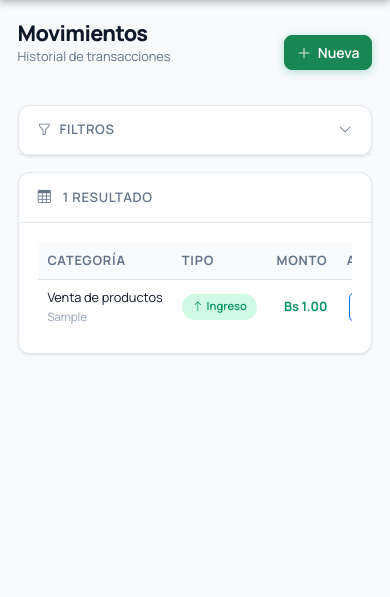
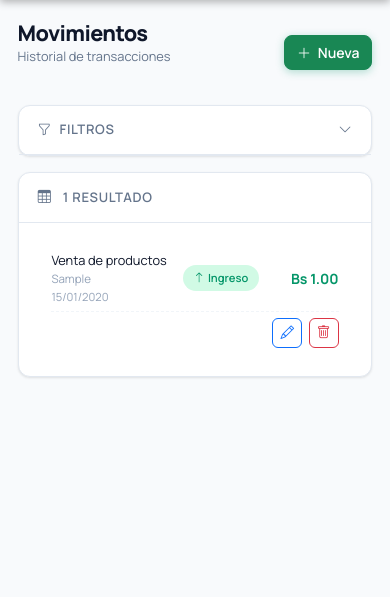
Before and after one commit to raul93611/caja, a PHP site: page /transacciones.php in a window 390 px wide. Shown: the part 54-651 px from the top of the page. Run offline with PHP 8.4, Linux system fonts and the light colour scheme; a user stored in the database is signed in; data comes from the database, SQL or seed files in the repository; tables that the repository leaves empty hold one stand-in row (values such as "Sample post").

Commit message:
small fixes

```diff
--- a/transacciones.php
+++ b/transacciones.php
@@ -117,6 +117,55 @@ require '_layout.php';
   </div>
 </div>
 
+<style>
+@media (max-width: 767px) {
+  .table-movimientos thead { display: none; }
+  .table-movimientos tbody tr {
+    display: flex;
+    flex-wrap: wrap;
+    align-items: center;
+    padding: .55rem .85rem;
+    gap: 0;
+    border-bottom: 1px solid #f1f5f9;
+  }
+  .table-movimientos tbody tr:last-child { border-bottom: none; }
+  .table-movimientos tbody tr td {
+    display: block;
+    border: none !important;
+    padding: 0;
+  }
+  .table-movimientos td.col-cat   { flex: 1; min-width: 0; padding-right: .5rem; }
+  .table-movimientos td.col-tipo  { display: flex; align-items: center; }
+  .table-movimientos td.col-monto {
+    text-align: right;
+    font-weight: 700;
+    font-size: .88rem;
+    padding-left: .5rem;
+    min-width: 80px;
+  }
+  .table-movimientos td.col-monto .text-muted-sm { display: none; }
+  .table-movimientos td.col-acciones {
+    width: 100%;
+    display: flex;
+    justify-content: flex-end;
+    gap: .4rem;
+    padding-top: .35rem;
+    border-top: 1px dashed #f1f5f9 !important;
+    margin-top: .35rem;
+  }
+  .table-movimientos td.col-date,
+  .table-movimientos td.col-cant { display: none !important; }
+
+  /* inject date into category cell via data attr */
+  .table-movimientos td.col-cat .row-date {
+    display: block;
+    font-size: .7rem;
+    color: #94a3b8;
+    margin-top: .1rem;
+  }
+}
+</style>
+
 <!-- Tabla -->
 <div class="card">
   <div class="card-header d-flex align-items-center justify-content-between">
@@ -146,13 +195,13 @@ require '_layout.php';
       </div>
     <?php else: ?>
       <div class="table-responsive">
-        <table class="table table-hover mb-0">
+        <table class="table table-hover mb-0 table-movimientos">
           <thead>
             <tr>
-              <th class="col-mobile-hide">Fecha</th>
+              <th>Fecha</th>
               <th>Categoría</th>
               <th>Tipo</th>
-              <th class="col-mobile-hide">Cant.</th>
+              <th>Cant.</th>
               <th class="text-end">Monto</th>
               <th class="text-center" style="width:80px">Acciones</th>
             </tr>
@@ -160,24 +209,25 @@ require '_layout.php';
           <tbody>
             <?php foreach ($transacciones as $t): ?>
             <tr id="row-<?= $t['id'] ?>">
-              <td class="text-muted-sm col-mobile-hide"><?= date('d/m/Y', strtotime($t['fecha'])) ?></td>
-              <td style="max-width:140px;">
+              <td class="text-muted-sm col-date"><?= date('d/m/Y', strtotime($t['fecha'])) ?></td>
+              <td class="col-cat">
                 <div style="overflow:hidden;text-overflow:ellipsis;white-space:nowrap;"><?= h($t['categoria']) ?></div>
                 <?php if ($t['detalles']): ?>
-                  <div class="text-muted-sm" style="font-size:.72rem;overflow:hidden;text-overflow:ellipsis;white-space:nowrap;max-width:130px;">
+                  <div class="text-muted-sm" style="font-size:.72rem;overflow:hidden;text-overflow:ellipsis;white-space:nowrap;">
                     <?= h($t['detalles']) ?>
                   </div>
                 <?php endif; ?>
+                <span class="row-date"><?= date('d/m/Y', strtotime($t['fecha'])) ?></span>
               </td>
-              <td>
+              <td class="col-tipo">
                 <?php if ($t['tipo'] === 'ingreso'): ?>
                   <span class="badge-income"><i class="bi bi-arrow-up"></i> Ingreso</span>
                 <?php else: ?>
                   <span class="badge-expense"><i class="bi bi-arrow-down"></i> Egreso</span>
                 <?php endif; ?>
               </td>
-              <td class="text-muted-sm col-mobile-hide"><?= rtrim(rtrim(number_format($t['cantidad'],3),'0'),'.') ?></td>
-              <td class="text-end <?= $t['tipo'] === 'ingreso' ? 'text-income' : 'text-expense' ?>">
+              <td class="text-muted-sm col-cant"><?= rtrim(rtrim(number_format($t['cantidad'],3),'0'),'.') ?></td>
+              <td class="col-monto <?= $t['tipo'] === 'ingreso' ? 'text-income' : 'text-expense' ?>">
                 <?= moneda($t['monto'] * $t['cantidad']) ?>
                 <?php if ($t['cantidad'] != 1): ?>
                   <div class="text-muted-sm" style="font-size:.7rem;font-weight:400">
@@ -185,8 +235,8 @@ require '_layout.php';
                   </div>
                 <?php endif; ?>
               </td>
-              <td class="text-center">
-                <button class="btn btn-icon btn-outline-primary me-1"
+              <td class="col-acciones text-center">
+                <button class="btn btn-icon btn-outline-primary"
                         onclick="openEditModal(<?= $t['id'] ?>)"
                         title="Editar">
                   <i class="bi bi-pencil"></i>
```
Also changed, not shown: index.php (+7 -2 lines), reportes.php (+41 -5 lines).
